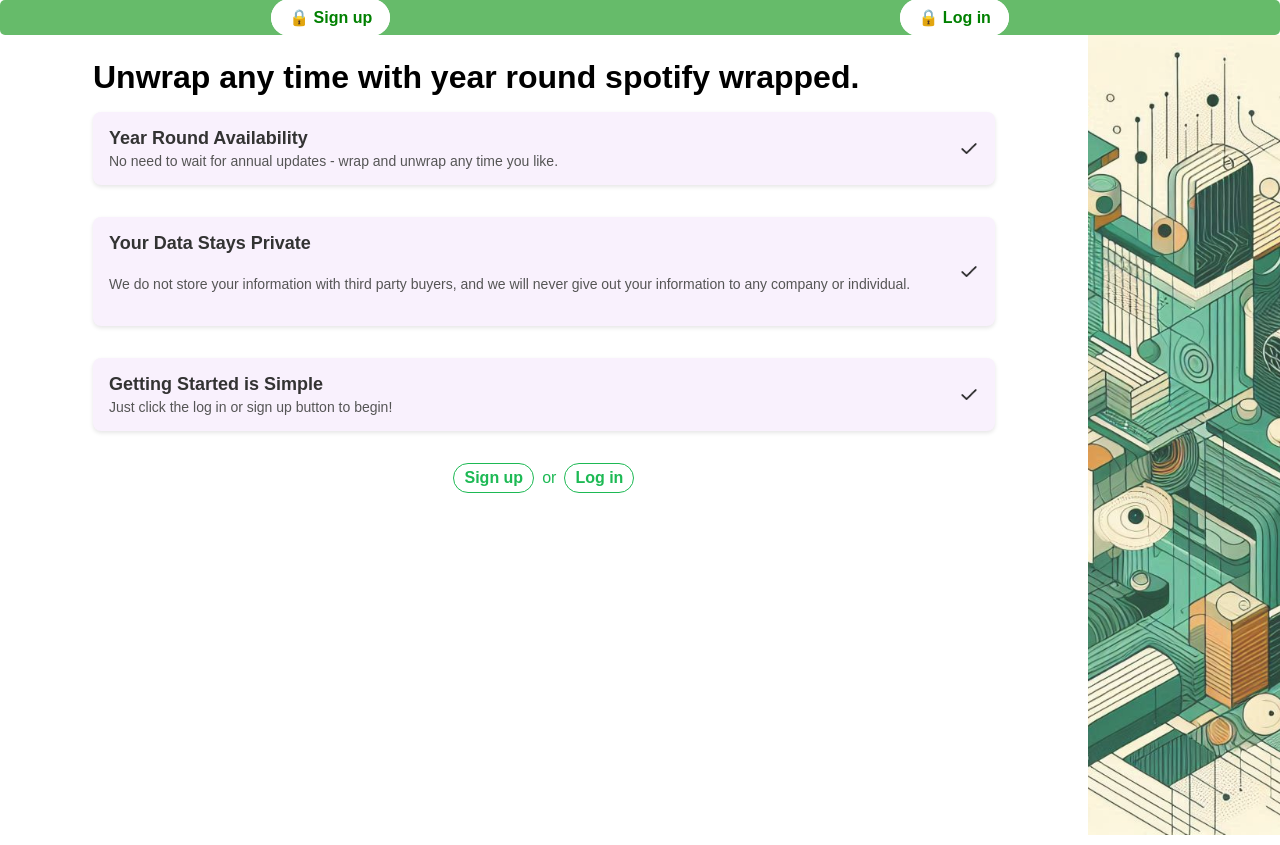
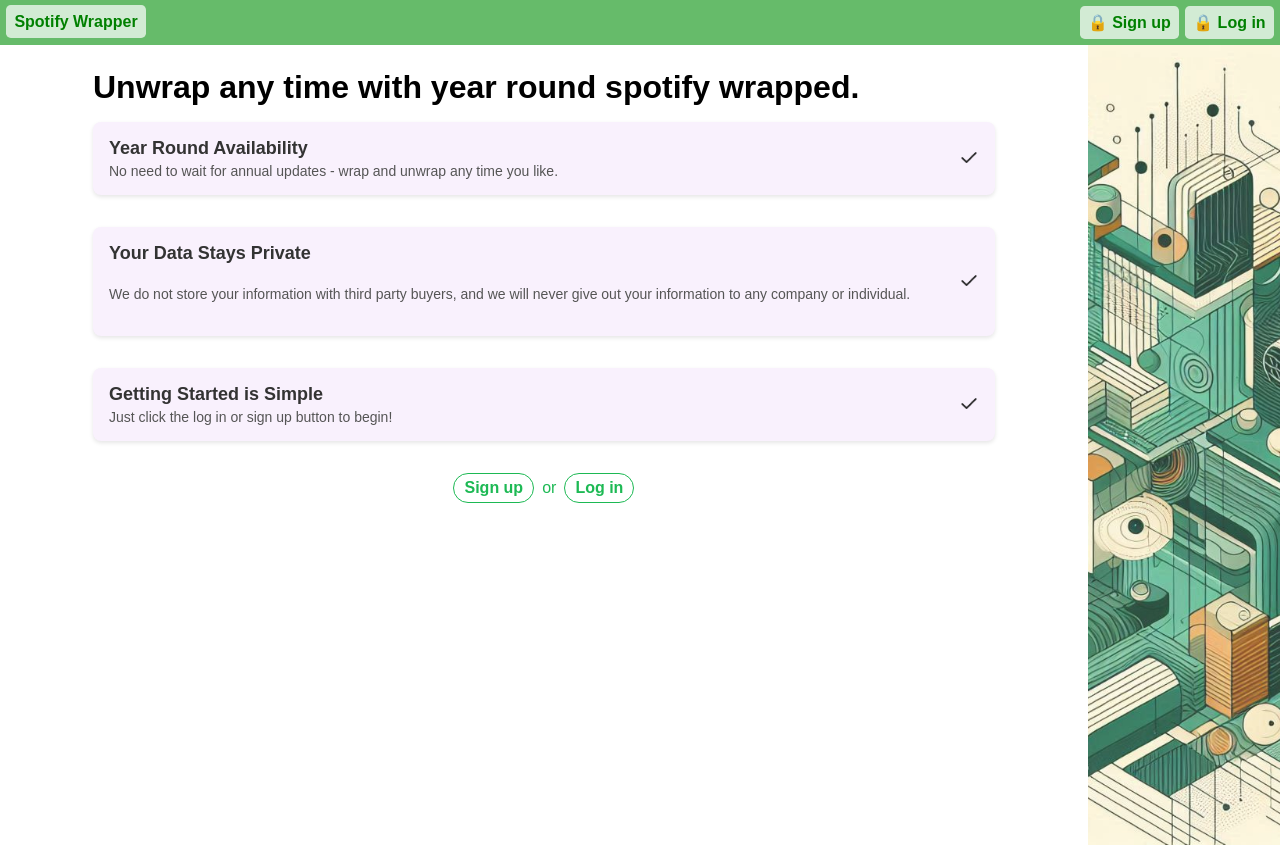
Before and after one commit to GeorgiaTechTeam18/SpotifyWrapper, a Django app: page / in a window 1280 px wide. Run offline with Django 5.2, Linux system fonts and the light colour scheme.

Commit message:
style: updated nav bar style

```diff
--- a/UserAuth/static/UserAuth/styles.css
+++ b/UserAuth/static/UserAuth/styles.css
@@ -30,30 +30,35 @@ main {
 .banner {
     color: white;
     text-decoration: none;
-    padding: 8px 16px;
     background-color: #66BB6A;
-    border-radius: 5px;
     transition: background-color 0.3s, transform 0.3s;
+    padding: .8em 0em;
 }
 
 .icon-menu {
     display: flex;
-    justify-content: space-around;
+    flex-wrap: nowrap;
     align-items: center;
     list-style-type: none;
 }
 
+
+
 .icon-menu li a {
     font-weight: bold;
     color: green;
-    padding: 8px 16px;
+    padding: .5em;
     text-decoration: none;
-    background-color: white; /* Spotify green */
-    border-radius: 20px;
-    border: 2px solid white;
+    background-color: rgba(255, 255, 255, 0.71); /* Spotify green */
     transition: all 0.3s ease;
     font-size: 16px;
-    margin: 0 5px;
+    border-radius: .3em;
+    margin-right: .4em;
+}
+
+.icon-section-left {
+    margin-left: .4em;
+    margin-right: auto;
 }
 
 .icon-menu li a:hover {
--- a/templates/UserAuth/base.html
+++ b/templates/UserAuth/base.html
@@ -11,6 +11,11 @@
 <body>
 <div class="banner">
     <ul class="icon-menu">
+        <li class="icon-section icon-section-left">
+            <a href="{% url 'home' %}">
+                Spotify Wrapper
+            </a>
+        </li>
         {% if user.is_authenticated %}
             <li class="icon-section">
                 <a href="{% url 'myapp:deepcut' %}">
```
